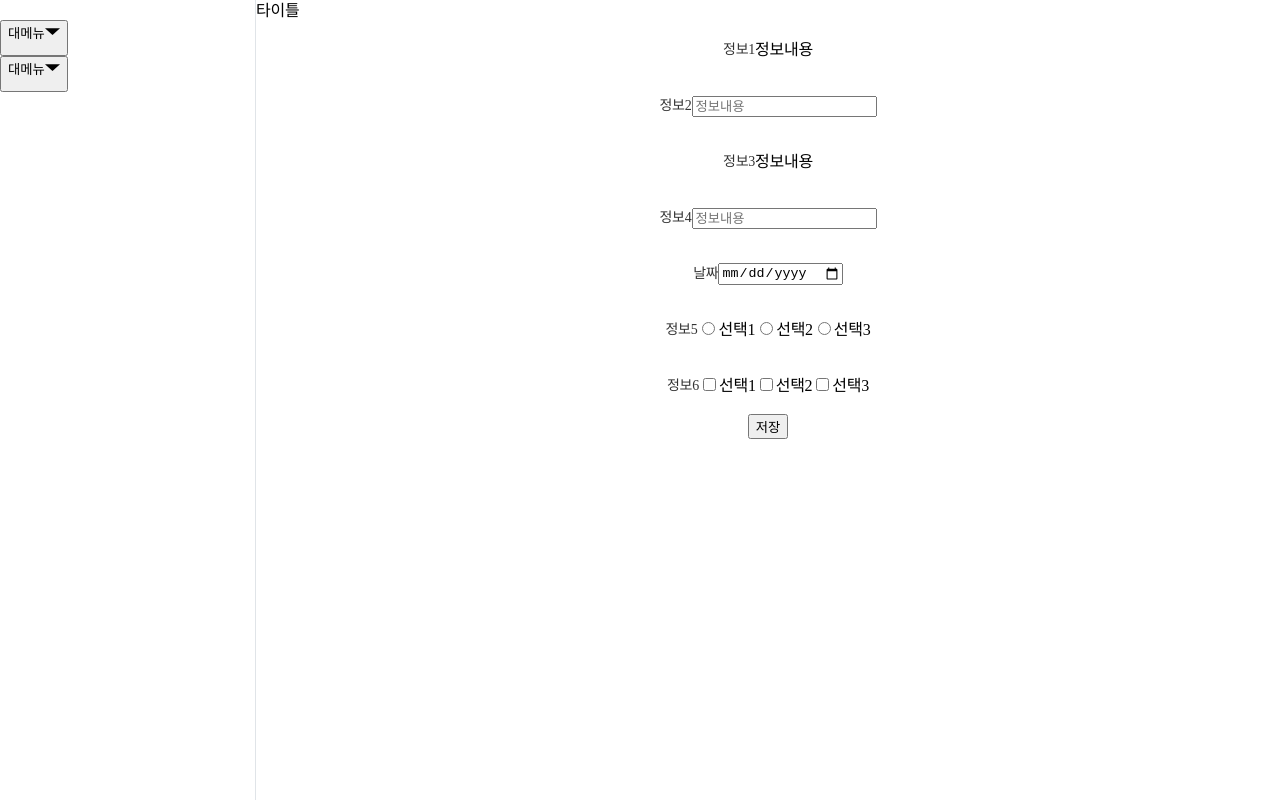
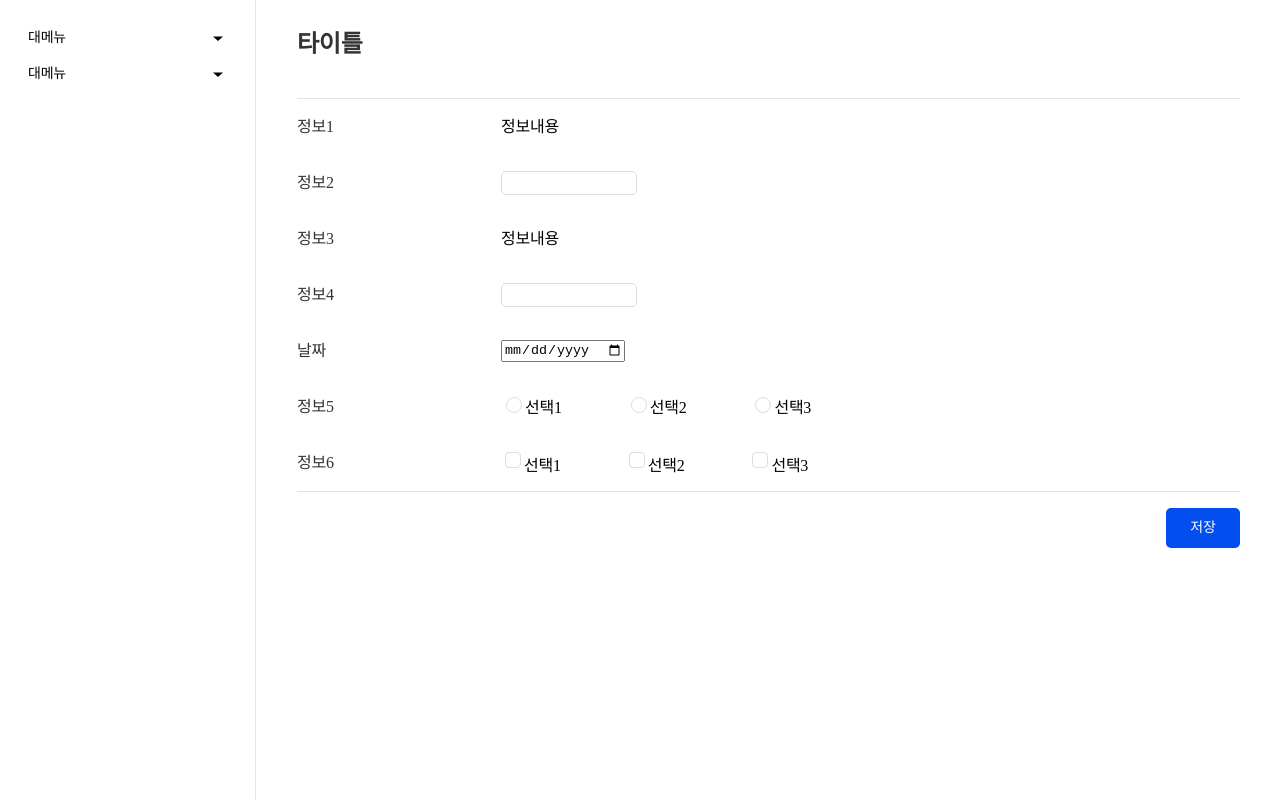
Before and after one commit to kimhyemin9988/assign-dream, a React (Create React App) app: page /assign-dream/title in a window 1280 px wide. Built offline with nearby package versions, Linux system fonts and the light colour scheme.

Commit message:
feat: Add style

```diff
--- a/src/Components/BigTitle.tsx
+++ b/src/Components/BigTitle.tsx
@@ -1,10 +1,24 @@
+import { styled } from "styled-components";
+
 interface PageTitleI {
     PageTitle: string
 }
+/* 타이틀 */
+
+const Title = styled.span`
+    color: #333333;
+    display: flex;
+    align-items: center;
+    font-weight: 700;
+    font-size: 24px;
+    position: absolute;
+    left: 297px;
+    top: 32px;
+`
 
 const BigTitle = ({ PageTitle }: PageTitleI) => {
     return (
-        <h1>{PageTitle}</h1>
+        <Title>{PageTitle}</Title>
     )
 }
 export default BigTitle;
--- a/src/Components/Button.tsx
+++ b/src/Components/Button.tsx
@@ -1,7 +1,24 @@
+import { styled } from "styled-components";
+
+const SubmitBtn = styled.button`
+    color: #FFFFFF;
+    font-weight: 400;
+    font-size: 14px;
+    font-style: normal;
+    width: 74px;
+    height: 40px;
+    background: #024EEE;
+    border-radius:5px;
+    align-self: end;
+    &:hover{
+        background: #003AD6;
+    }
+`
+
 const Button = () => {
 
     return (
-        <button id="titleSubmit" type="submit" title="FormSubmit">저장</button>
+        <SubmitBtn id="titleSubmit" type="submit" title="FormSubmit">저장</SubmitBtn>
     );
 }
 export default Button;
--- a/src/Components/CkBoxRadio.tsx
+++ b/src/Components/CkBoxRadio.tsx
@@ -1,6 +1,7 @@
 import { UseFormRegister } from "react-hook-form";
 import { FormI } from "./Form";
 import { useState } from "react";
+import { styled } from "styled-components";
 
 export interface CkBoxRadioI {
     label: string;
@@ -9,6 +10,28 @@ export interface CkBoxRadioI {
     register: UseFormRegister<FormI>;
 }
 
+
+interface CkBoxRadioProps {
+    readonly $type: string | undefined;
+}
+
+
+const CkBoxRadioStyle = styled.input<CkBoxRadioProps>`
+    width: 16px;
+    height: 16px;
+    border-radius: ${(props) => props.$type === "radio" ? "8px" : "4px"};
+    background: #FFFFFF;
+    border: 1px solid #DEDEDE;
+    appearance: none;
+    &:hover{
+        border: 1px solid #BEBEBE;
+        background: linear-gradient(0deg, rgba(255, 255, 255, 0.5), rgba(255, 255, 255, 0.5)), #F6F7F8;
+    }
+    &:checked{
+        background: #FFFFFF;
+        border: 4px solid #024EEE;
+    }
+`
 const CkBoxRadio = ({ label, data, type, register }: CkBoxRadioI) => {
     const id = data as string[];
     const [subText, setSubText] = useState(false);
@@ -17,14 +40,14 @@ const CkBoxRadio = ({ label, data, type, register }: CkBoxRadioI) => {
         {id.map((ele) => {
             return (
                 <div key={ele + "a"}>
-                    <input type={type} id={ele + type} value={ele} {...register(label)} onClick={() => {
+                    <CkBoxRadioStyle $type={type} type={type} id={ele + type} value={ele} {...register(label)} onClick={() => {
                         setSubText((prev) => ele === "선택3" ? prev = true : prev = false)
-                    }}></input>
+                    }} required={type === "radio" && true}></CkBoxRadioStyle>
                     <label htmlFor={ele + type}>{ele}</label>
                 </div>
             )
         })}
-        {subText && <h1>*선택시 텍스트가 표시됩니다.</h1>}
+        {subText && type === "radio" && <h1>*선택시 텍스트가 표시됩니다.</h1>}
     </>)
 }
 export default CkBoxRadio;
--- a/src/Components/DateInput.tsx
+++ b/src/Components/DateInput.tsx
@@ -4,7 +4,7 @@ import { FormI } from "./Form";
 const DateInput = ({ data, register }: { data: string | string[], register: UseFormRegister<FormI> }) => {
 
     return (
-        <input type={data as string} {...register(data as string)}></input>
+        <input type={data as string} {...register(data as string)} required></input>
     );
 }
 export default DateInput;
--- a/src/Components/Form.tsx
+++ b/src/Components/Form.tsx
@@ -8,9 +8,22 @@ import { apiJobtest } from "../api";
 
 export const MainForm = styled.form`
   display: flex;
-  align-items: center;
+  align-items: flex-start;
   flex-direction: column;
+  position:absolute;
+  left: 297px;
+  top: 98px;
+  gap: 16px;
+  width: 943px;
+  padding: 0px;
+
 `;
+
+const FormFrame = styled.div`
+  border-bottom: 1px solid #E0E4E8;
+  border-top: 1px solid #E0E4E8;
+  width: 100%;
+`
 
 export interface FormI {
   [parameter: string]: string | string[];
@@ -30,16 +43,18 @@ const Form = () => {
       let newKey = key.replace('정보', 'info');
       changeKeyObj[newKey] = data[key];
     }
-    apiJobtest(changeKeyObj).then((value)=> {
+    apiJobtest(changeKeyObj).then((value) => {
       alert(value["message"]);
-      if(value["message"]==="저장되었습니다."){
+      if (value["message"] === "저장되었습니다.") {
         reset();
       }
     });
+
   };
 
   return (
     <MainForm onSubmit={handleSubmit(onSubmit)}>
+      <FormFrame>
         {FormList.map((element) => {
           return (
             <FrameRow label={element.label} key={element.label}>
@@ -47,6 +62,7 @@ const Form = () => {
             </FrameRow>
           )
         })}
+      </FormFrame>
       <Button></Button>
     </MainForm>
   )
--- a/src/Components/FrameRow.tsx
+++ b/src/Components/FrameRow.tsx
@@ -1,14 +1,20 @@
 import { styled } from "styled-components";
+
 
 const Row = styled.div`
     display: flex;
     flex-direction: row;
     height: 56px;
     align-items: center;
+    padding: 16px 0px;
+    gap: 64px;
+    align-items: center;
+    width: 100%;
 `
 export const FormLabel = styled.label`
     color: #333333;
-    font-size: 14px;
+    width: 140px;
+    font-weight: 500;
 `;
 
 type ChildProps = {
--- a/src/Components/InputCpnent.tsx
+++ b/src/Components/InputCpnent.tsx
@@ -1,6 +1,6 @@
 import { UseFormRegister } from "react-hook-form";
 import { FormI } from "./Form";
-import { error } from "console";
+import { styled } from "styled-components";
 
 interface InputCpnentProps {
     data: string | string[];
@@ -8,10 +8,25 @@ interface InputCpnentProps {
     register: UseFormRegister<FormI>;
 }
 
+const InputField = styled.input`
+    background: #FFFFFF;
+    border: 1px solid #DEDEDE;
+    border-radius: 5px;
+    display: flex;
+    flex-direction: row;
+    align-items: center;
+    padding: 0px;
+    width: 136px;
+    height: 24px;
+    outline: none;
+    &:focus{
+        border: 1px solid #024EEE;
+    }
+`
 
-const InputCpnent = ({ data, label, register }: InputCpnentProps) => {
+const InputCpnent = ({ label, register }: InputCpnentProps) => {
 
     return (
-        <input type="text" placeholder={data as string} {...register(label)}></input>);
+        <InputField type="text" {...register(label)} required></InputField>);
 }
 export default InputCpnent;
--- a/src/Components/MenuCpnent.tsx
+++ b/src/Components/MenuCpnent.tsx
@@ -1,26 +1,56 @@
 import { useState } from "react";
 import { styled } from "styled-components";
 import { MenuUl } from "../Menu";
-import { Link } from "react-router-dom";
+import { Link, useMatch } from "react-router-dom";
 
-const MenuBig = styled.button`
-  height: 36px;
-  display: flex;
-`
-const MenuSmall = styled.li`
-  height: 36px;
-`
 interface OpenProps {
     readonly $openProps: boolean;
 }
 
+
+const MenuBig = styled.button<OpenProps>`
+  height: 36px;
+  display: flex;
+  width: 100%;
+  border: none;
+  margin: 0;
+  justify-content: space-between;
+  padding: 9px 28px;
+  background-color: ${(props) => props.$openProps ? "E0E4E8" : "#fff"};
+  align-items: center;
+  font-size: 14px;
+    font-style: normal;
+    font-weight: 500;
+  &:hover{
+    background-color: #F0F2F3;
+  }
+`
+
+const MenuSmall = styled.li`
+  height: 36px;
+  display: flex;
+  width: 100%;
+  border: none;
+  margin: 0;
+  justify-content: space-between;
+  padding: 8px 40px;
+  background-color: #fff;
+  &:hover{
+    background-color: #F0F2F3;
+  }
+`
+
 const Triangle = styled.svg<OpenProps>`
-  width: 15px;
-  height: 15px;
+  width: 18px;
+  height: 10px;
   transform: ${(props) => props.$openProps ? "rotate(180deg)" : "rotate(0)"};
 `
 const MenuLink = styled(Link)`
     display: block;
+    font-size: 14px;
+    color:#333333;
+    font-style: normal;
+    font-weight: 500;
 `
 
 interface menuData {
@@ -37,11 +67,12 @@ const MenuCpnent = ({ element }: menuData) => {
     const [openMenu, setopenMenu] = useState<boolean>(false);
     const menuControl = () => {
         setopenMenu((prev) => !prev)
-    }
+    };
+
     return (
         <div>
-            <MenuBig onClick={menuControl}>
-                <div>{element["topMenu"]}</div>
+            <MenuBig $openProps={openMenu} onClick={menuControl}>
+                {element["topMenu"]}
                 <Triangle viewBox="0 0 20 20" $openProps={openMenu}>
                     <path d="M0 7 L 20 7 L 10 16" />
                 </Triangle>
@@ -50,9 +81,11 @@ const MenuCpnent = ({ element }: menuData) => {
                 <MenuUl>
                     {element["subMenu"].map((sub) => {
                         return (
-                            <MenuSmall key={Math.random() * 1000}>
-                                <MenuLink to={`${sub["url"]}`}>{sub["title"]}</MenuLink>
-                            </MenuSmall>
+                            <MenuLink to={`${sub["url"]}`} key={Math.random() * 1000}>
+                                <MenuSmall>
+                                    {sub["title"]}
+                                </MenuSmall>
+                            </MenuLink>
                         )
                     })}
                 </MenuUl>
--- a/src/Menu.tsx
+++ b/src/Menu.tsx
@@ -4,10 +4,10 @@ import MenuCpnent from "./Components/MenuCpnent";
 
 const MenuBackground = styled.nav`
   width: 256px;
-  border-right: 1px solid #E0E4E8;
   padding-top: 20px;
   height: 100%;
   position: fixed;
+  border-right: 1px solid #E0E4E8;
 `
 export const MenuUl = styled.ul`
 `
--- a/src/StyleComponent.tsx
+++ b/src/StyleComponent.tsx
@@ -13,13 +13,18 @@ table, caption, tbody, tfoot, thead, tr, th, td,
 article, aside, canvas, details, embed,
 figure, figcaption, footer, header, hgroup,
 main, menu, nav, output, ruby, section, summary,
-time, mark, audio, video {
+time, mark, audio, video , button{
   margin: 0;
   padding: 0;
   border: 0;
   font-size: 100%;
   font: inherit;
   vertical-align: baseline;
+  font-weight: normal;
+  font-family: 'noto sans kr';
+  color:black;
+  line-height: 24px;
+  letter-spacing: -0.25px;
 }
 
 article, aside, details, figcaption, figure,
@@ -55,7 +60,7 @@ body { //figma text
   font-weight: normal;
   font-family: 'noto sans kr';
   color:black;
-  line-height: 22px;
+  line-height: 24px;
   letter-spacing: -0.25px;
 }
 a {
```
Lines whose indentation alone changed are shown as unchanged.
